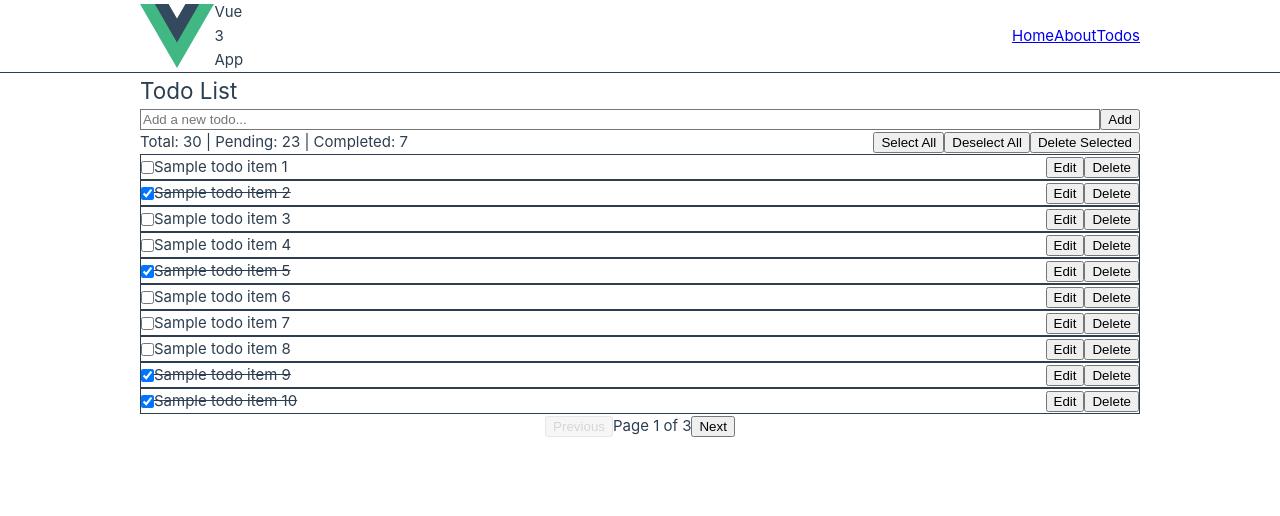
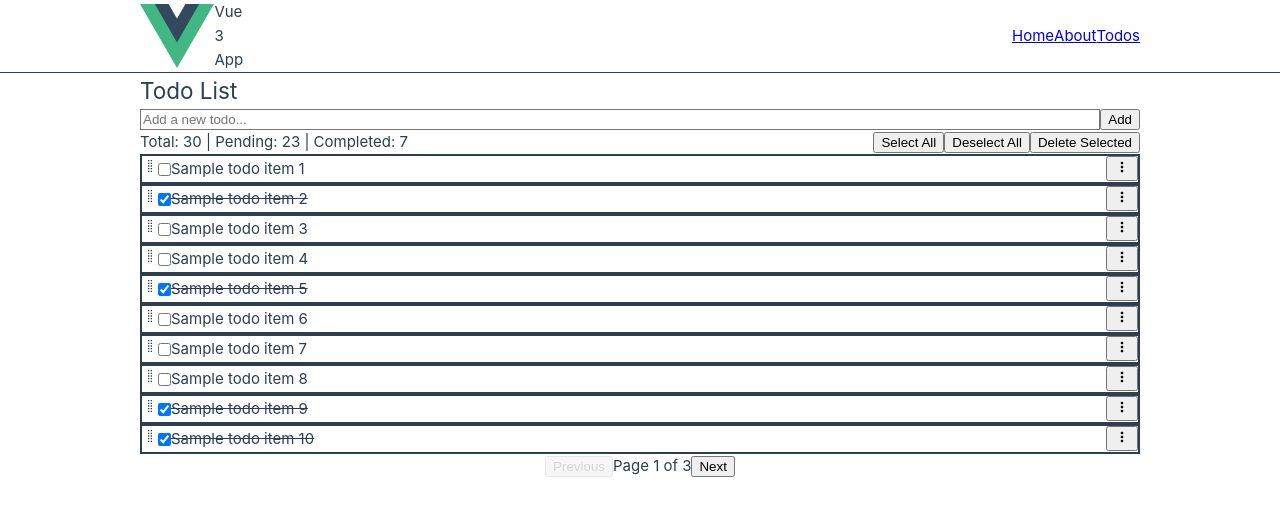
Before and after one commit to hunglv-fs/Vue-Todo-List, a Vue app: page /todos in a window 1280 px wide. Shown: the top 516 px of the page. Built offline with nearby package versions, Linux system fonts and the light colour scheme; the HTML template or start-up script is replaced by a standard one.

Commit message:
feat: add reorders and context menu feature

```diff
--- a/src/components/TodoList.vue
+++ b/src/components/TodoList.vue
@@ -53,10 +53,38 @@
     <!-- Todo items list -->
     <div class="space-y-2">
       <div
-        v-for="todo in todosStore.paginatedTodos"
+        v-for="(todo, index) in todosStore.paginatedTodos"
         :key="todo.id"
-        class="flex items-center gap-3 p-3 border border-gray-200 rounded-lg hover:bg-gray-50"
+        class="relative"
       >
+        <!-- Drop zone indicator -->
+        <div
+          v-if="dragOverIndex === index && draggedIndex !== null && draggedIndex !== index"
+          class="absolute -top-1 left-0 right-0 h-0.5 bg-blue-500 rounded-full z-10"
+        ></div>
+
+        <div
+          @dragover="handleDragOver($event)"
+          @drop="handleDrop($event, index)"
+          @dragenter="dragOverIndex = index"
+          @dragleave="handleDragLeave($event)"
+          class="flex items-center gap-3 p-3 border-2 border-gray-200 rounded-lg hover:bg-gray-50 transition-all duration-200"
+          :class="{
+            'border-blue-400 bg-blue-50 shadow-md': dragOverIndex === index && draggedIndex !== null,
+            'opacity-50 scale-95': draggedIndex === index
+          }"
+        >
+          <!-- Drag handle icon -->
+          <div
+            :draggable="true"
+            @dragstart="handleDragStart($event, index)"
+            class="cursor-grab active:cursor-grabbing text-gray-400 hover:text-gray-600 p-1 rounded hover:bg-gray-200 transition-colors"
+          >
+            <svg width="16" height="16" viewBox="0 0 24 24" fill="currentColor">
+              <path d="M9 3h2v2H9V3zm0 4h2v2H9V7zm0 4h2v2H9v-2zm0 4h2v2H9v-2zm0 4h2v2H9v-2zm4-16h2v2h-2V3zm0 4h2v2h-2V7zm0 4h2v2h-2v-2zm0 4h2v2h-2v-2zm0 4h2v2h-2v-2z"/>
+            </svg>
+          </div>
+
           <!-- Toggle completion checkbox -->
           <input
             type="checkbox"
@@ -88,22 +116,67 @@
             </span>
           </div>
 
-        <!-- Action buttons -->
-        <div class="flex gap-2">
+          <!-- Context menu button -->
+          <div class="relative">
             <button
-            v-if="editingId !== todo.id"
+              @click="toggleMenu(todo.id)"
+              class="p-2 text-gray-400 hover:text-gray-600 hover:bg-gray-200 rounded transition-colors"
+            >
+              <svg width="16" height="16" viewBox="0 0 24 24" fill="currentColor">
+                <path d="M12 8c1.1 0 2-.9 2-2s-.9-2-2-2-2 .9-2 2 .9 2 2 2zm0 2c-1.1 0-2 .9-2 2s.9 2 2 2 2-.9 2-2-.9-2-2-2zm0 6c-1.1 0-2 .9-2 2s.9 2 2 2 2-.9 2-2-.9-2-2-2z"/>
+              </svg>
+            </button>
+
+            <!-- Context menu -->
+            <div
+              v-if="activeMenuId === todo.id"
+              class="absolute right-0 top-full mt-1 bg-white border border-gray-200 rounded-lg shadow-lg z-20 min-w-32"
+            >
+              <button
+                @click="selectTodo(todo.id)"
+                class="w-full px-3 py-2 text-left text-sm hover:bg-gray-50 flex items-center gap-2"
+              >
+                <svg width="14" height="14" viewBox="0 0 24 24" fill="currentColor">
+                  <path d="M9 16.17L4.83 12l-1.42 1.41L9 19 21 7l-1.41-1.41z"/>
+                </svg>
+                Select
+              </button>
+              <button
                 @click="startEdit(todo.id, todo.text)"
-            class="px-3 py-1 text-sm bg-yellow-500 text-white rounded hover:bg-yellow-600 transition-colors"
+                class="w-full px-3 py-2 text-left text-sm hover:bg-gray-50 flex items-center gap-2"
               >
+                <svg width="14" height="14" viewBox="0 0 24 24" fill="currentColor">
+                  <path d="M3 17.25V21h3.75L17.81 9.94l-3.75-3.75L3 17.25zM20.71 7.04c.39-.39.39-1.02 0-1.41l-2.34-2.34c-.39-.39-1.02-.39-1.41 0l-1.83 1.83 3.75 3.75 1.83-1.83z"/>
+                </svg>
                 Edit
               </button>
               <button
-            @click="todosStore.deleteTodo(todo.id)"
-            class="px-3 py-1 text-sm bg-red-500 text-white rounded hover:bg-red-600 transition-colors"
+                @click="deleteTodo(todo.id)"
+                class="w-full px-3 py-2 text-left text-sm hover:bg-gray-50 text-red-600 flex items-center gap-2"
               >
+                <svg width="14" height="14" viewBox="0 0 24 24" fill="currentColor">
+                  <path d="M6 19c0 1.1.9 2 2 2h8c1.1 0 2-.9 2-2V7H6v12zM19 4h-3.5l-1-1h-5l-1 1H5v2h14V4z"/>
+                </svg>
                 Delete
               </button>
             </div>
+          </div>
+        </div>
+      </div>
+
+      <!-- Bottom drop zone for last position -->
+      <div
+        v-if="draggedIndex !== null"
+        @dragover="handleDragOver($event)"
+        @drop="handleDrop($event, todosStore.paginatedTodos.length)"
+        @dragenter="dragOverIndex = todosStore.paginatedTodos.length"
+        @dragleave="handleDragLeave($event)"
+        class="h-8 flex items-center justify-center border-2 border-dashed border-transparent rounded-lg transition-colors"
+        :class="{ 'border-blue-400 bg-blue-50': dragOverIndex === todosStore.paginatedTodos.length }"
+      >
+        <span v-if="dragOverIndex === todosStore.paginatedTodos.length" class="text-sm text-blue-600 font-medium">
+          Drop here to move to end
+        </span>
       </div>
     </div>
 
@@ -138,26 +211,18 @@
 </template>
 
 <script setup lang="ts">
-import { ref, nextTick, onMounted } from 'vue'
+import { ref, nextTick, onMounted, onUnmounted } from 'vue'
 import { useTodosStore } from '../stores/todos'
 
-// Store instance
 const todosStore = useTodosStore()
-
-// Initialize sample data on component mount
-onMounted(() => {
-  todosStore.initializeSampleData()
-})
-
-// Form state
 const newTodoText = ref('')
-
-// Edit state
 const editingId = ref<number | null>(null)
 const editText = ref('')
 const editInput = ref<HTMLInputElement | null>(null)
+const draggedIndex = ref<number | null>(null)
+const dragOverIndex = ref<number | null>(null)
+const activeMenuId = ref<number | null>(null)
 
-// Add new todo
 const handleAddTodo = () => {
   if (newTodoText.value.trim()) {
     todosStore.addTodo(newTodoText.value)
@@ -165,7 +230,6 @@ const handleAddTodo = () => {
   }
 }
 
-// Start editing a todo
 const startEdit = async (id: number, text: string) => {
   editingId.value = id
   editText.value = text
@@ -173,7 +237,6 @@ const startEdit = async (id: number, text: string) => {
   editInput.value?.focus()
 }
 
-// Save edit
 const saveEdit = (id: number) => {
   if (editText.value.trim()) {
     todosStore.updateTodo(id, editText.value)
@@ -181,9 +244,83 @@ const saveEdit = (id: number) => {
   cancelEdit()
 }
 
-// Cancel edit
 const cancelEdit = () => {
   editingId.value = null
   editText.value = ''
 }
+
+const handleDragStart = (event: DragEvent, index: number) => {
+  draggedIndex.value = index
+  if (event.dataTransfer) {
+    event.dataTransfer.effectAllowed = 'move'
+  }
+}
+
+const handleDragOver = (event: DragEvent) => {
+  event.preventDefault()
+  if (event.dataTransfer) {
+    event.dataTransfer.dropEffect = 'move'
+  }
+}
+
+const handleDragLeave = (event: DragEvent) => {
+  const rect = (event.currentTarget as HTMLElement).getBoundingClientRect()
+  const x = event.clientX
+  const y = event.clientY
+
+  if (x < rect.left || x > rect.right || y < rect.top || y > rect.bottom) {
+    dragOverIndex.value = null
+  }
+}
+
+const handleDrop = (event: DragEvent, dropIndex: number) => {
+  event.preventDefault()
+
+  if (draggedIndex.value !== null && draggedIndex.value !== dropIndex) {
+    const actualFromIndex = (todosStore.currentPage - 1) * todosStore.itemsPerPage + draggedIndex.value
+    let actualToIndex = (todosStore.currentPage - 1) * todosStore.itemsPerPage + dropIndex
+
+    if (dropIndex >= todosStore.paginatedTodos.length) {
+      actualToIndex = Math.min(
+        (todosStore.currentPage - 1) * todosStore.itemsPerPage + todosStore.paginatedTodos.length - 1,
+        todosStore.todos.length - 1
+      )
+    }
+
+    todosStore.reorderTodos(actualFromIndex, actualToIndex)
+  }
+
+  draggedIndex.value = null
+  dragOverIndex.value = null
+}
+
+const toggleMenu = (todoId: number) => {
+  activeMenuId.value = activeMenuId.value === todoId ? null : todoId
+}
+
+const selectTodo = (todoId: number) => {
+  todosStore.toggleTodo(todoId)
+  activeMenuId.value = null
+}
+
+const deleteTodo = (todoId: number) => {
+  todosStore.deleteTodo(todoId)
+  activeMenuId.value = null
+}
+
+const handleClickOutside = (event: Event) => {
+  const target = event.target as HTMLElement
+  if (!target.closest('.relative')) {
+    activeMenuId.value = null
+  }
+}
+
+onMounted(() => {
+  todosStore.initializeSampleData()
+  document.addEventListener('click', handleClickOutside)
+})
+
+onUnmounted(() => {
+  document.removeEventListener('click', handleClickOutside)
+})
 </script>
--- a/src/stores/todos.ts
+++ b/src/stores/todos.ts
@@ -73,6 +73,14 @@ export const useTodosStore = defineStore('todos', () => {
     todos.value = todos.value.filter(todo => !todo.completed)
   }
 
+  // Action: Reorder todos (for drag and drop)
+  const reorderTodos = (fromIndex: number, toIndex: number) => {
+    const item = todos.value.splice(fromIndex, 1)[0]
+    if (item) {
+      todos.value.splice(toIndex, 0, item)
+    }
+  }
+
   // Action: Initialize with sample data
   const initializeSampleData = () => {
     if (todos.value.length === 0) {
@@ -125,6 +133,7 @@ export const useTodosStore = defineStore('todos', () => {
     selectAll,
     deselectAll,
     deleteSelected,
+    reorderTodos,
     completedTodos,
     pendingTodos,
     totalTodos,
```
Lines whose indentation alone changed are shown as unchanged.
